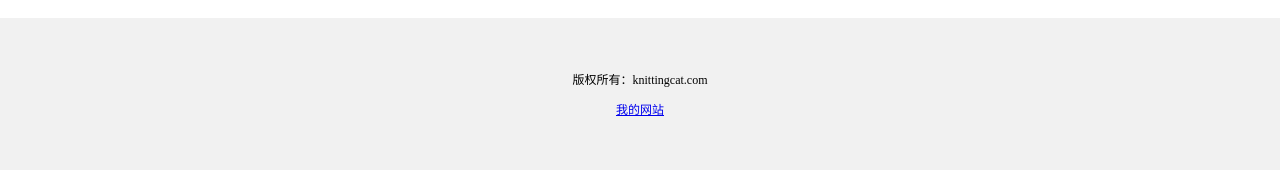
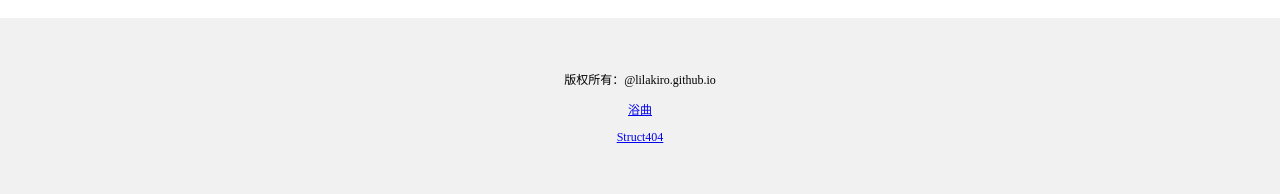
Before and after one commit to LilAkiro/LilAkiro.github.io, a plain HTML site: page index.html in a window 1280 px wide. Shown: the part 583-777 px from the top of the page. Drawn offline with Linux system fonts and the light colour scheme.

Commit message:
First upload files
我的第一个上传的网站

```diff
--- a/index.html
+++ b/index.html
@@ -33,8 +33,9 @@
          font-size: 12px;
          "
     >
-         <p>版权所有：knittingcat.com</p>
-         <a href="https://knittingcat.com">我的网站</p>
+         <p>版权所有：@lilakiro.github.io</p>
+         <a href="https://lingering-rhythm-8f4nvkpcdf7bddc-1311405376.tcloudbaseapp.com/">浴曲</p>
+         <a href="https://z01-7gtq8n7j501c0561-1302799762.tcloudbaseapp.com/">Struct404 </p>
     </div>
 </body>
 </html>
```
